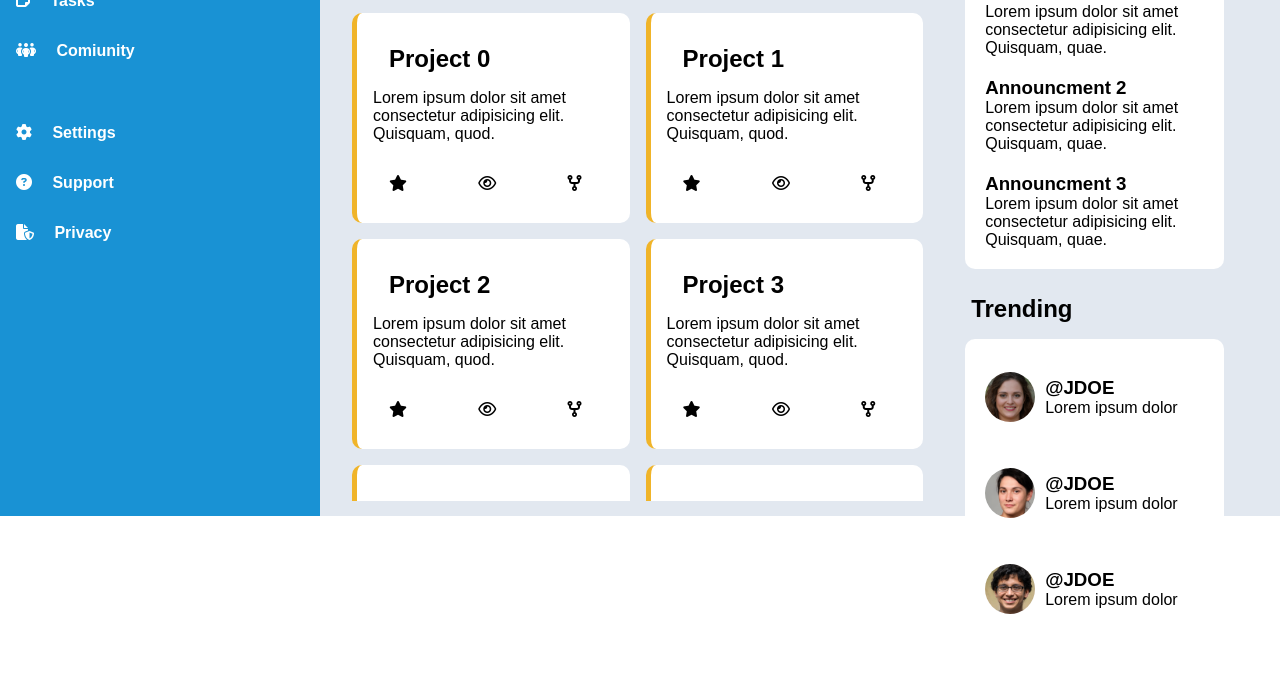
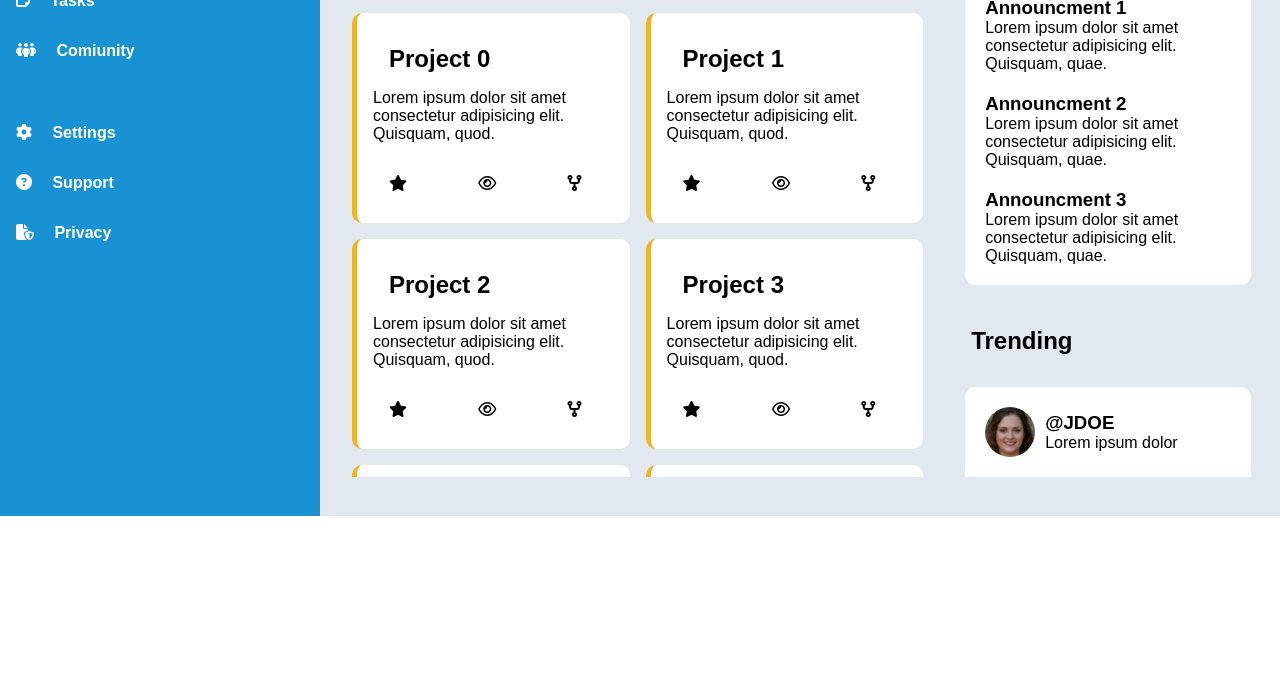
Before and after one commit to AirGamming/odin-admin-panel, a plain HTML site: page index.html in a window 1280 px wide. Shown: the part 284-957 px from the top of the page. After the commit the page ends 800 px from the top, so only its background shows below. Drawn offline with Linux system fonts and the light colour scheme.

Commit message:
fixed overflow issue on lower resolutions

```diff
--- a/style.css
+++ b/style.css
@@ -88,7 +88,7 @@ i{
     gap: 1rem;
     padding: 1rem;
     overflow-y: scroll;
-    height: 75vh;
+    height: 72vh;
 }.projects>h1{
     grid-column: 1/3;
     text-align: center;
@@ -118,6 +118,10 @@ i{
 }.social{
     display: grid;
     grid-template-rows: 50px 1fr 50px 1fr;
+    gap: 1rem;
+    overflow-y: scroll;
+    height: 72vh;
+    width: 110%;
 }.announcments,.trending{
     background-color: var(--side-panel-color-text);
     border-radius: 10px;
```
